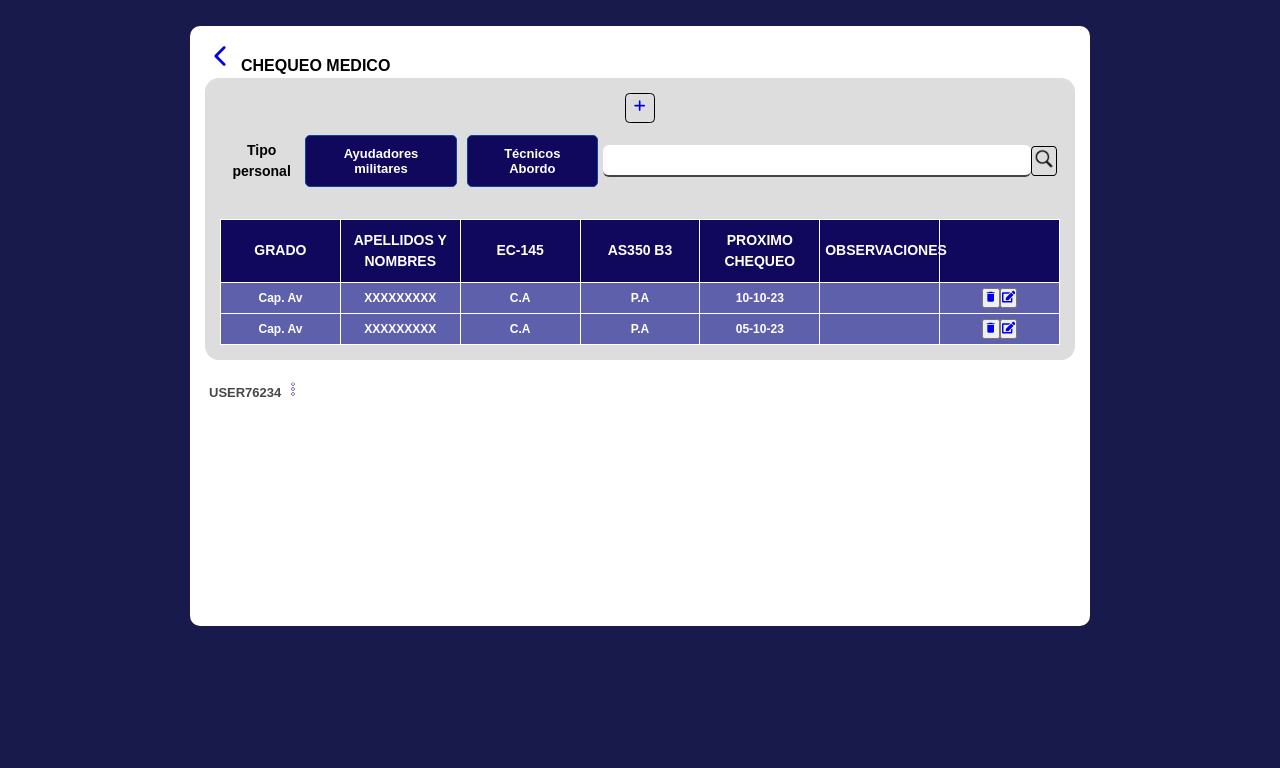
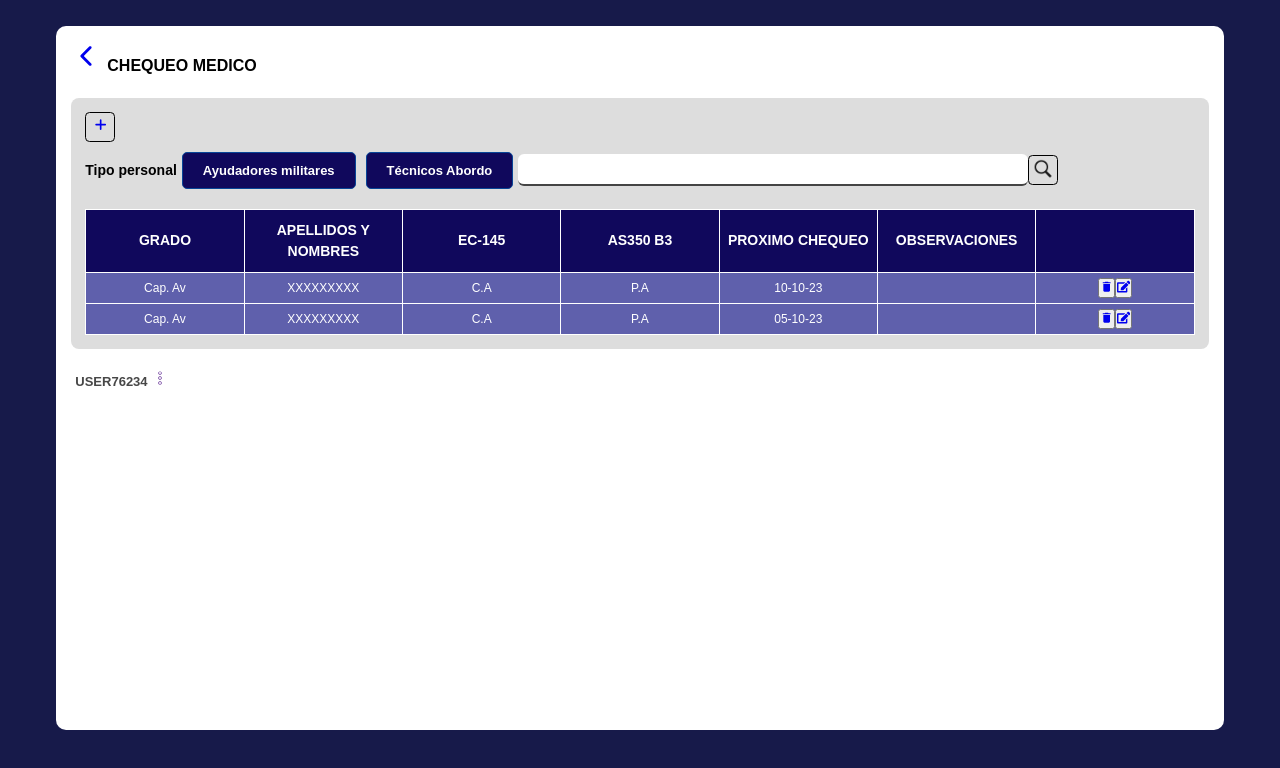
Before and after one commit to Juansadss/CB-24-Proyecto-FAB-Frontend, a React (Vite) app in the folder CB-24-Proyecto-FAB-Frontend/: page /menu-principal/menu-operaciones/mc-lista in a window 1280 px wide. Shown: the top 768 px of the page. Built offline with nearby package versions, Linux system fonts and the light colour scheme.

Commit message:
Corrección en el diseño de Lista de Chequeos Medicos

```diff
--- a/CB-24-Proyecto-FAB-Frontend/src/components/operations/medical-check/mc_list.css
+++ b/CB-24-Proyecto-FAB-Frontend/src/components/operations/medical-check/mc_list.css
@@ -15,11 +15,11 @@ body {
 }
 
 /* Container */
-.container {
+.container-list {
     margin: 2%;
 }
 
-.mc-container {
+.mc-container-list {
     height: 88vh;
     width: 95%;
     border-radius: 10px;
@@ -33,22 +33,22 @@ body {
 }
 
 /* Header Action */
-.mc-header-action a, p {
+.mc-header-action-list a, p {
     display: inline-block;
 }
 
-.mc-header-action a {
+.mc-header-action-list a {
     text-decoration: none;
 }
 
-.mc-header-action a>span {
+.mc-header-action-list a>span {
     color: #000;
     font-weight: bold;
     margin: 0 6px;
     font-size: 16px;
 }
 
-.mc-header-action p>span {
+.mc-header-action-list p>span {
     color: #414141;
     margin: 0 2px;
     font-weight: bold;
@@ -56,7 +56,7 @@ body {
 }
 
 /* Card 1 */
-.mc-card-1 {
+.mc-card-1-list {
     margin: 20px 0;
     padding: 14px;
     border-radius: 8px;
@@ -103,7 +103,7 @@ tbody>tr:hover {
     background: rgba(12, 14, 141, 0.8);
 }
 
-.mc-btn-icon {
+.mc-btn-icon-list {
     padding: 0;
     margin: 0;
     cursor: pointer;
@@ -115,7 +115,7 @@ tbody>tr:hover {
     text-align: center;
 }
 
-.mc-group {
+.mc-group-list {
     display: flex;
     padding: 0;
     margin: 10px 0;
@@ -123,12 +123,12 @@ tbody>tr:hover {
     align-items: center;
 }
 
-.mc-group p {
+.mc-group-list p {
     font-weight: bold;
     font-size: 14px;
 }
 
-.mc-textInput {
+.mc-textInput-list {
     width: 510px;
     padding: 6px;
     font-size: 16px;
@@ -139,7 +139,7 @@ tbody>tr:hover {
     outline: none;
 }
 
-.mc-button {
+.mc-button-list {
     background: #10085c;
     border: 1px solid #074597;
     padding: 10px 20px;
@@ -152,16 +152,16 @@ tbody>tr:hover {
 }
 
 /* Footer User */
-.mc-footer-user {
+.mc-footer-user-list {
     color: #474747;
 }
 
-.mc-footer-user label {
+.mc-footer-user-list label {
     font-weight: bold;
     font-size: 13px;
     margin: 0 4px;
 }
 
-.mc-footer-user a {
+.mc-footer-user-list a {
     text-decoration: none;
 }
--- a/CB-24-Proyecto-FAB-Frontend/src/components/operations/medical-check/mc_list.tsx
+++ b/CB-24-Proyecto-FAB-Frontend/src/components/operations/medical-check/mc_list.tsx
@@ -8,8 +8,8 @@ import './mc_list.css'
 
 export default function McList (){
     return <>
-        <div className="container">
-            <div className='mc-container'>
+        <div className="container-list">
+            <div className='mc-container-list'>
                 <div className="mc-header-action">
                     <a href="">
                         <Link to={'/menu-principal/menu-operaciones'}><IoIosArrowBack size={30}/></Link>
@@ -17,24 +17,24 @@ export default function McList (){
                     </a>
                 </div>
 
-                <div className="mc-card-1">
+                <div className="mc-card-1-list">
                     <form action="">
-                        <button type="submit" className="mc-btn-icon">
+                        <button type="submit" className="mc-btn-icon-list">
                             <Link to={'/menu-principal/menu-operaciones/mc-registro'}><FaPlus/></Link>
                         </button>
                     </form>
-                    <div className="mc-group">
+                    <div className="mc-group-list">
                         <p>Tipo personal</p>
-                        <button type="submit" className="mc-button">Ayudadores militares</button>
-                        <button type="submit" className="mc-button">Técnicos Abordo</button>
-                        <input className="mc-textInput" type="text"/>
-                        <button type="submit" className="mc-btn-icon">
+                        <button type="submit" className="mc-button-list">Ayudadores militares</button>
+                        <button type="submit" className="mc-button-list">Técnicos Abordo</button>
+                        <input className="mc-textInput-list" type="text"/>
+                        <button type="submit" className="mc-btn-icon-list">
                             <img width={20} src="/search.png" alt="Search" />
                         </button>
                     </div>
                     <div>
                         <table>
-                            <thead className='mc-thead'>
+                            <thead className='mc-thead-list'>
                                 <tr>
                                     <th>GRADO</th>
                                     <th>APELLIDOS Y NOMBRES</th>
@@ -83,7 +83,7 @@ export default function McList (){
                     </div>
                 </div>
 
-                <div className="mc-footer-user">
+                <div className="mc-footer-user-list">
                     <label>USER76234</label>
                     <a href="">
                         <i className="material-icons"><CiMenuKebab/></i>
```
